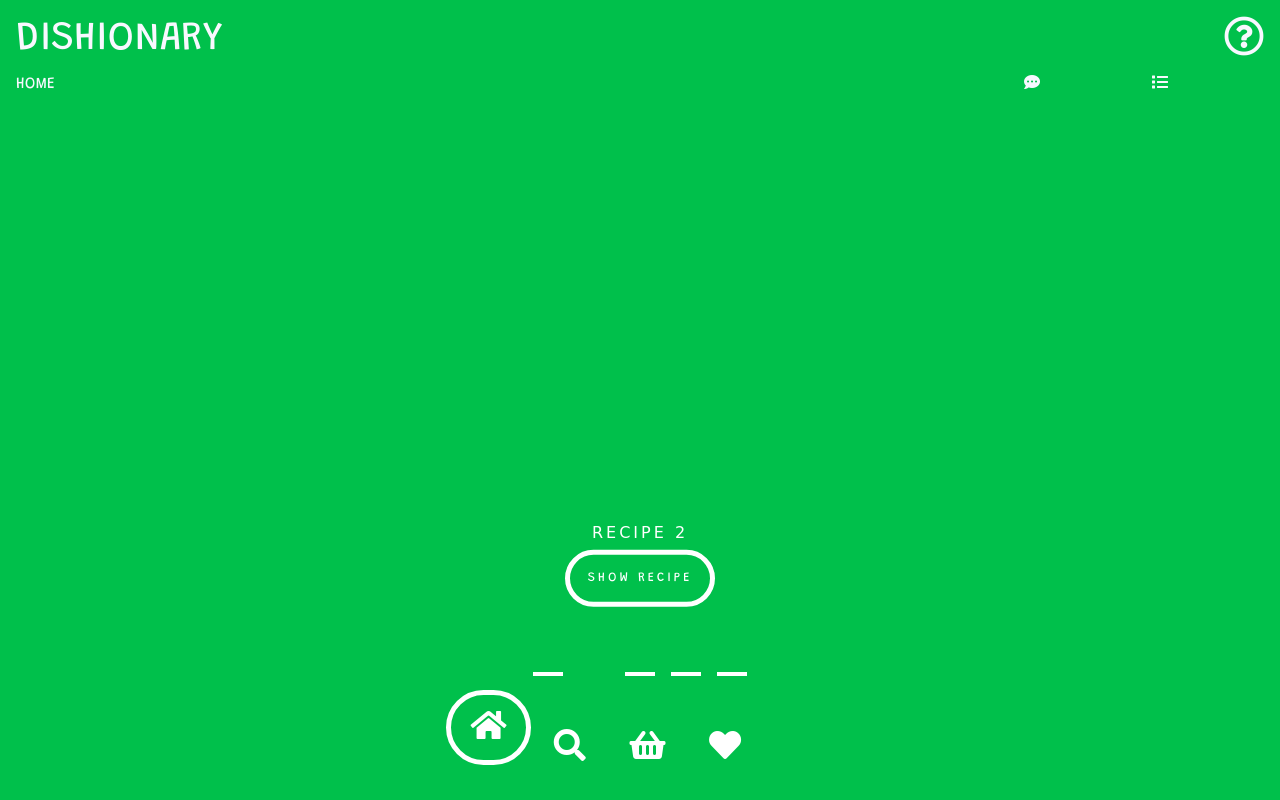
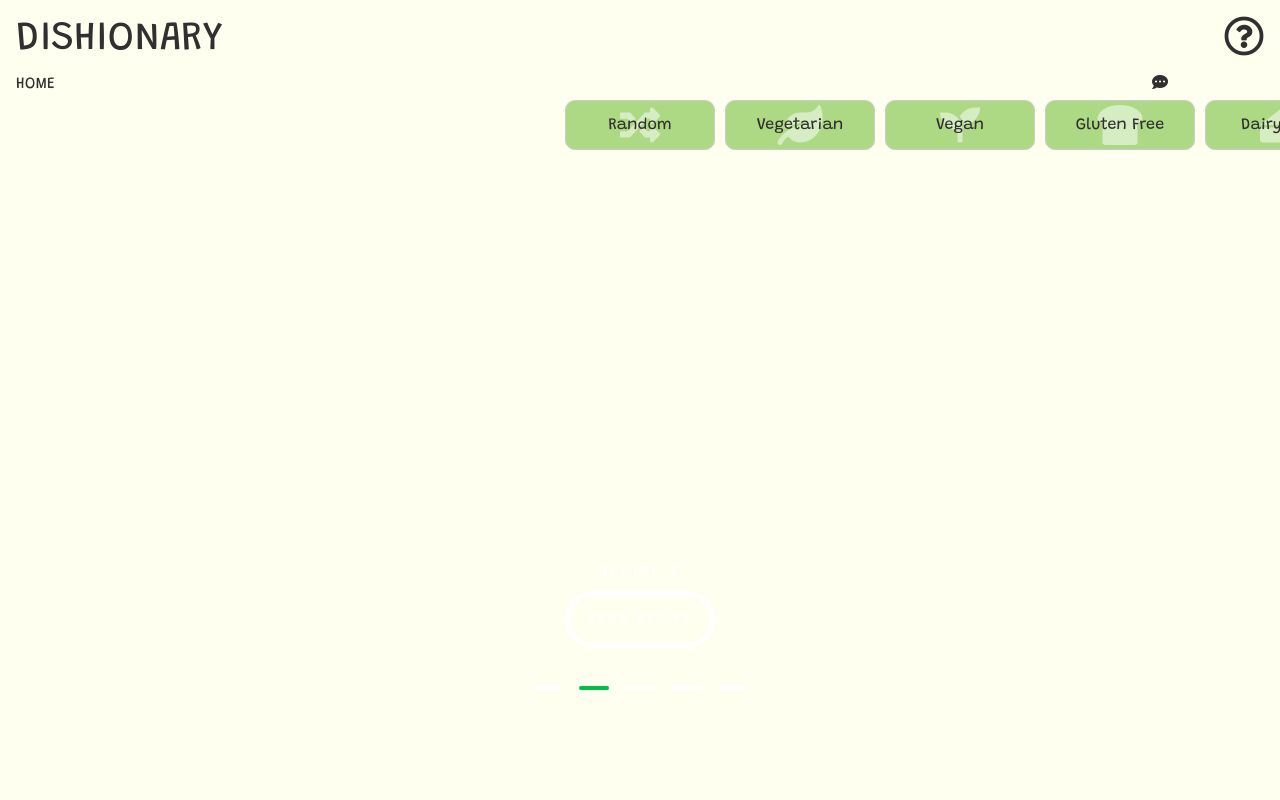
Before and after one commit to JKQuino/Dishionary, a website: page Dishionary/www/index.html in a window 1280 px wide. Drawn offline with nearby package versions, Linux system fonts and the light colour scheme; no server answers.

Commit message:
Index and Search Update
-Add new slider for index.html
-Updates the design ofIndex.html and search.html
-Minor changes to index.js

```diff
--- a/Dishionary/www/css/home.css
+++ b/Dishionary/www/css/home.css
@@ -9,24 +9,28 @@
 
 :root
 {
-	--primary: #87CEEB;
+	--primary: #4D6755;
 	--secondary: #454634;
-    --complementary: #FEEFD3;
-    --accent: #FAC622;
-    --text-color: #212529;
+    --background: #FFFFF0;
+    --accent: rgba(107, 187, 44, 0.55);
+    --text-color: #303030;
 }
 
 body
 {
-	background-color: #00c04b;
-	font-family: 'Grandstander', cursive;
-	color: ghostwhite;
+	background-color: #FFFFF0;
+    color: #303030;
+    font-family: 'Grandstander', cursive;
 }
 
 .home
 {
-	min-height: 100vh;
-	max-height: 100vh;
+	height: calc(100vh - 56px);
+}
+
+.navbar {
+    height: 56px;
+    background-color: #FFFFFF;
 }
 
 .btn-circle {
@@ -64,7 +68,7 @@ body
 }
  .hero-slider .carousel-cell .inner {
 	 position: relative;
-	 top: 65%;
+	 top: 75%;
 	 transform: translateY(-50%);
 	 color: white;
 	 text-align: center;
@@ -80,7 +84,7 @@ body
 	 margin-bottom: 5px;
 }
  .hero-slider .carousel-cell .inner .title {
-	 font-family: 'Granstander', cursive;
+	 font-family: 'Grandstander', cursive;
 	 font-size: 1rem;
 	 line-height: 1.2em;
 	 text-transform: uppercase;
@@ -116,7 +120,7 @@ body
 	 fill: white;
 }
  .hero-slider .flickity-page-dots {
-	 bottom: 120px;
+	 bottom: 50px;
 }
  .hero-slider .flickity-page-dots .dot {
 	 width: 30px;
@@ -124,7 +128,7 @@ body
 	 opacity: 1;
 	 background: white;
 	 border: 0 solid white;
-	 border-radius: 0;
+	 border-radius: 4px;
 }
  .hero-slider .flickity-page-dots .dot.is-selected {
 	 background: #00c04b;
@@ -167,6 +171,63 @@ body
   display: block;
 }
 
+.carousel-cells {
+  position: relative; /* Add position relative */
+  background-color: var(--accent) !important;
+  border: 1px solid #ccc;
+  padding: 20px;
+  display: flex;
+  align-items: center;
+  justify-content: center;
+  text-align: center;
+  height: 50px; /* Adjust the height as needed */
+  width: 150px; /* Adjust the width as needed */
+  flex-shrink: 0;
+  box-sizing: border-box;
+  border-radius: 10px;
+}
+
+/* Apply a small gap between slide cells */
+.carousel-cells + .carousel-cells {
+  margin-left: 10px;
+}
+
+/* Limit the height of the slide cells */
+.carousel-cells {
+  height: 50px; /* Adjust the height as needed */
+  overflow: hidden;
+}
+
+/* Adjust the font size to fit within the slide cells */
+.carousel-cells .icon,
+.carousel-cells .text {
+  font-size: 16px; /* Adjust the font size as needed */
+  white-space: nowrap;
+  overflow: hidden;
+  text-overflow: ellipsis;
+}
+
+/* Style the icon */
+.carousel-cells .icon {
+  position: absolute; /* Position the icon absolutely */
+  font-size: 40px;
+  color: white;
+  top: 0;
+  left: 0;
+  width: 100%;
+  height: 100%;
+  display: flex;
+  align-items: center;
+  justify-content: center;
+  opacity: 0.5; /* Set the opacity for the icon */
+}
+
+/* Style the text */
+.carousel-cells .text {
+  position: relative; /* Add position relative */
+  z-index: 1; /* Set higher z-index for text to appear above the icon */
+}
+
 /* Change color of dropdown links on hover */
 .dropdown-content a:hover {background-color: #ddd;}
 
--- a/Dishionary/www/css/search.css
+++ b/Dishionary/www/css/search.css
@@ -9,30 +9,32 @@
 
 :root
 {
-	--primary: #F99244;
+	--primary: #4D6755;
 	--secondary: #454634;
-    --complementary: #5C8988;
-    --accent: #FAC622;
-    --text-color: #212529;
+    --background: #FFFFF0;
+    --accent: rgba(107, 187, 44, 0.55);
+    --text-color: #303030;
 }
 
 body
 {
-	background-color: var(--primary);
-	font-family: 'Grandstander', cursive;
-	color: ghostwhite;
+	background-color: #FFFFF0;
+    color: #303030;
+    font-family: 'Grandstander', cursive;
+}
+
+.navbar {
+    height: 56px;
+    background-color: #FFFFFF;
 }
 
 .search
 {
-	min-height: 83vh;
-	max-height: 83vh;
+	height: calc(100vh - 56px);
 }
 
-.btn-circle {
-    border-radius: 20px;
-    border: 1px solid var(--text-color);
-    text-align: center;
+.btn-search, .tag{
+    background-color: var(--accent) !important;
 }
 
 .recipe-card{
--- a/Dishionary/www/index.html
+++ b/Dishionary/www/index.html
@@ -18,17 +18,7 @@
         <section class="px-3 pt-3 mb-1">
             <h1 class="name">DISHIONARY <i class="help far fa-question-circle float-end" data-bs-toggle="modal" data-bs-target="#guideModal"></i></h1>
             <h6 style="display:inline" class="tab">HOME</h6>
-			<div class="dropdown" style="left:90%; position:absolute">
-			<i style="display:inline" class="fas fa-list" ></i>
-				<div class="dropdown-content" id="dropd" style="text-align:center">
-					<button type="button" id="Tag1" onclick="setTag1()" style="background-color:green;border:none;color:white">Vegetarian</button><br>
-					<button type="button" id="Tag2" onclick="setTag2()" style="background-color:green;border:none;color:white">Vegan</button><br>
-					<button type="button" id="Tag3" onclick="setTag3()" style="background-color:green;border:none;color:white">Gluten Free</button><br>
-					<button type="button" id="Tag4" onclick="setTag4()" style="background-color:green;border:none;color:white">Dairy Free</button><br>
-					<button type="button" id="Tag5" onclick="setTag5()" style="background-color:green;border:none;color:white">Very Healthy</button><br>
-				</div>
-			</div>
-			<div class="dropdown" style="left:80%;text-align:center;position:absolute">
+			<div class="dropdown" style="left:90%;text-align:center;position:absolute">
 				<i class="fas fa-comment-dots" ></i>
 				<div class="dropdown-content" id="dropd">
 					<h6>Wanna play with chatbot?(Demo)</h6>
@@ -36,6 +26,51 @@
 				</div>
 			</div>
         </section>
+		<section class="slider-section">
+			<div class="carousel" data-flickity='{ "wrapAround": false, "prevNextButtons": false, "pageDots":false, "initialIndex":0}'>
+				<div class="carousel-cells" onclick="setTag0()">
+					<div class="icon">
+						<i class="fas fa-random"></i>
+					</div>
+					<div class="text">Random</div>
+				</div>
+
+				<div class="carousel-cells" onclick="setTag1()">
+					<div class="icon">
+						<i class="fas fa-leaf"></i>
+					</div>
+					<div class="text">Vegetarian</div>
+				</div>
+
+				<div class="carousel-cells" onclick="setTag2()">
+					<div class="icon">
+						<i class="fas fa-seedling"></i>
+					</div>
+					<div class="text">Vegan</div>
+				</div>
+
+				<div class="carousel-cells" onclick="setTag3()">
+					<div class="icon">
+						<i class="fas fa-bread-slice"></i>
+					</div>
+					<div class="text">Gluten Free</div>
+				</div>
+
+				<div class="carousel-cells" onclick="setTag4()">
+					<div class="icon">
+						<i class="fas fa-cheese"></i>
+					</div>
+					<div class="text">Dairy Free</div>
+				</div>
+
+				<div class="carousel-cells" onclick="setTag5()">
+					<div class="icon">
+						<i class="fas fa-heartbeat"></i>
+					</div>
+					<div class="text">Very Healthy</div>
+				</div>
+			</div>
+		</section>
 
 
         <!-- RECIPE CAROUSEL -->
@@ -80,41 +115,36 @@
 					</div>
 				</div>
 			</div>
+
+
     </div>
 
     <!-- NAVIGATION BAR -->
-		<nav class="navigation-bar">
-			<ul class="list-items">
-				<li class="item active">
-					<a href="./index.html">
-						<span class="icon">
-							<i class="fas fa-home fa-2x"></i>
-						</span>
+		<nav class="navbar border-top navbar-expand d-md-none d-lg-none d-xl-none fixed-bottom">
+			<ul class="navbar-nav nav-justified w-100">
+				<li class="nav-item">
+					<a href="" class="nav-link active">
+						<i class="fas fa-home fa-lg"></i>
 					</a>
 				</li>
-				<li class="item">
-					<a href="./search.html">
-						<span class="icon">
-							<i class="fas fa-search fa-2x"></i>
-						</span>
+				<li class="nav-item">
+					<a href="./search.html" class="nav-link">
+						<i class="fas fa-search fa-lg"></i>
 					</a>
 				</li>
-				<li class="item">
-					<a href="./pantry.html">
-						<span class="icon">
-							<i class="fas fa-shopping-basket fa-2x"></i>
-						</span>
+				<li class="nav-item">
+					<a href="./pantry.html" class="nav-link">
+						<i class="fas fa-shopping-basket fa-lg"></i>
 					</a>
 				</li>
-				<li class="item">
-					<a href="./favorites.html">
-						<span class="icon">
-							<i class="fas fa-heart fa-2x"></i>
-						</span>
+				<li class="nav-item">
+					<a href="./favorites.html" class="nav-link">
+						<i class="fas fa-heart fa-lg"></i>
 					</a>
 				</li>
 			</ul>
 		</nav>
+
 		<!-- MODAL -->
 	<div class="modal fade" id="guideModal" tabindex="-1" aria-labelledby="guideModalLabel" aria-hidden="true">
 		<div class="modal-dialog modal-dialog-centered">
--- a/Dishionary/www/js/index.js
+++ b/Dishionary/www/js/index.js
@@ -21,6 +21,34 @@ const settings = {
         "Content-Type": "application/json",
     }
 };
+
+
+function setTag0 (){
+	let links = "https://api.spoonacular.com/recipes/random?apiKey=20b08b9ff770453ab07e7c767773adaa&number=1";
+	for (let i = 0; i < mealWheels.length; i++) {
+    fetch(links, settings)
+        .then(response => response.json())
+        .then(data => {
+        console.log(data);
+        let html = "";
+        if (data.recipes) {
+            data.recipes.forEach(recipes => {
+            html += `
+			<div class="carousel-cell" id="meal1" style="background-image: url(${recipes.image})">
+					<div class="overlay" ></div>
+					<div class="inner">
+						<h2 class="title">${recipes.title}</h2>
+						<h3 class="subtitle">${recipes.sourceName}</h3>
+						<a href="./recipe.html?id=${recipes.id}" class="btn">Show Recipe</a>
+					</div>
+				</div>
+            `;
+            });
+        }
+        mealWheels[i].innerHTML = html;
+    });
+}
+}
 
 function setTag1 (){
 	let links = "https://api.spoonacular.com/recipes/random?apiKey=20b08b9ff770453ab07e7c767773adaa&number=1&tags=vegetarian";
@@ -64,7 +92,7 @@ function setTag2 (){
 					<div class="overlay" ></div>
 					<div class="inner">
 						<h2 class="title">${recipes.title}</h2>
-						<h3 class="subtitle">${recipes.source.Name}</h3>
+						<h3 class="subtitle">${recipes.sourceName}</h3>
 						<a href="./recipe.html?id=${recipes.id}" class="btn">Show Recipe</a>
 					</div>
 				</div>
```
Also changed, not shown: Dishionary/www/search.html (+21 -27 lines).
